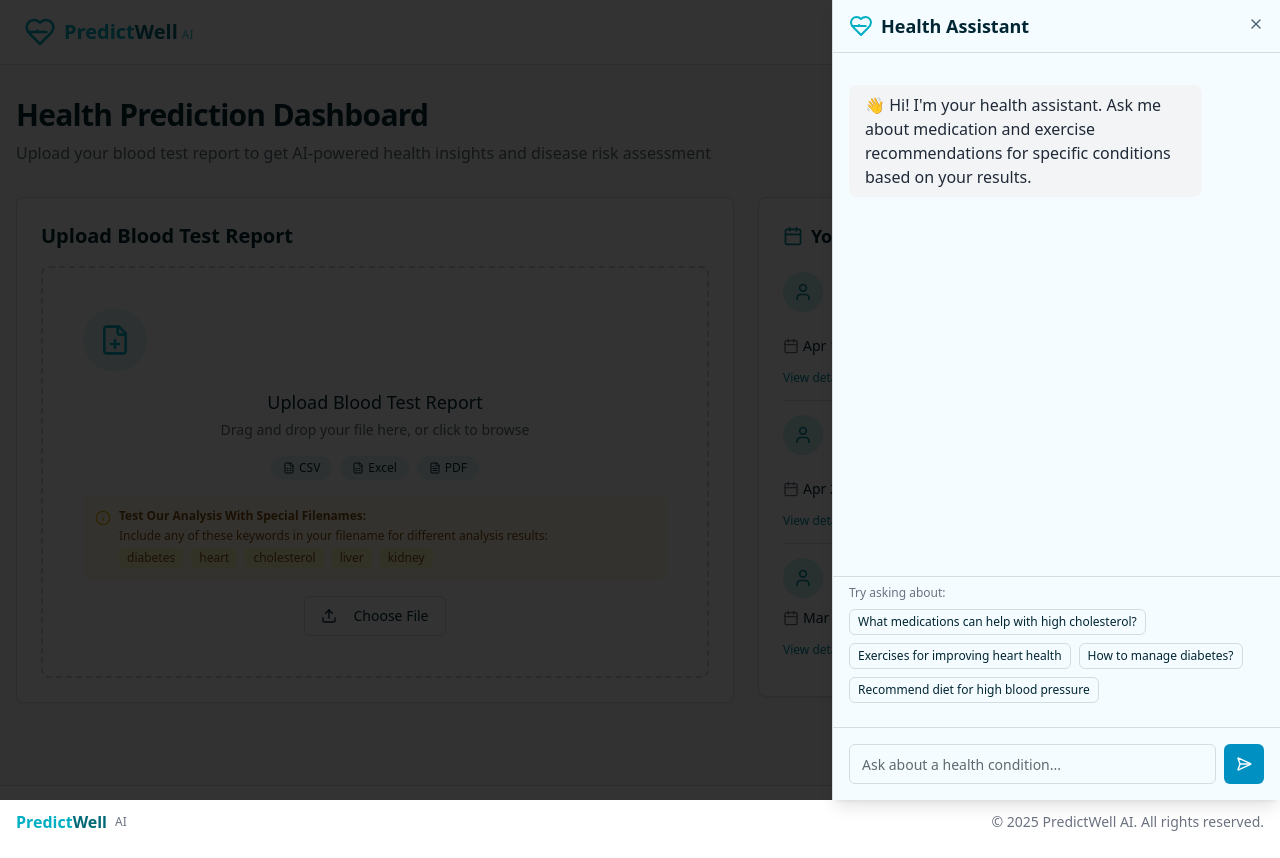
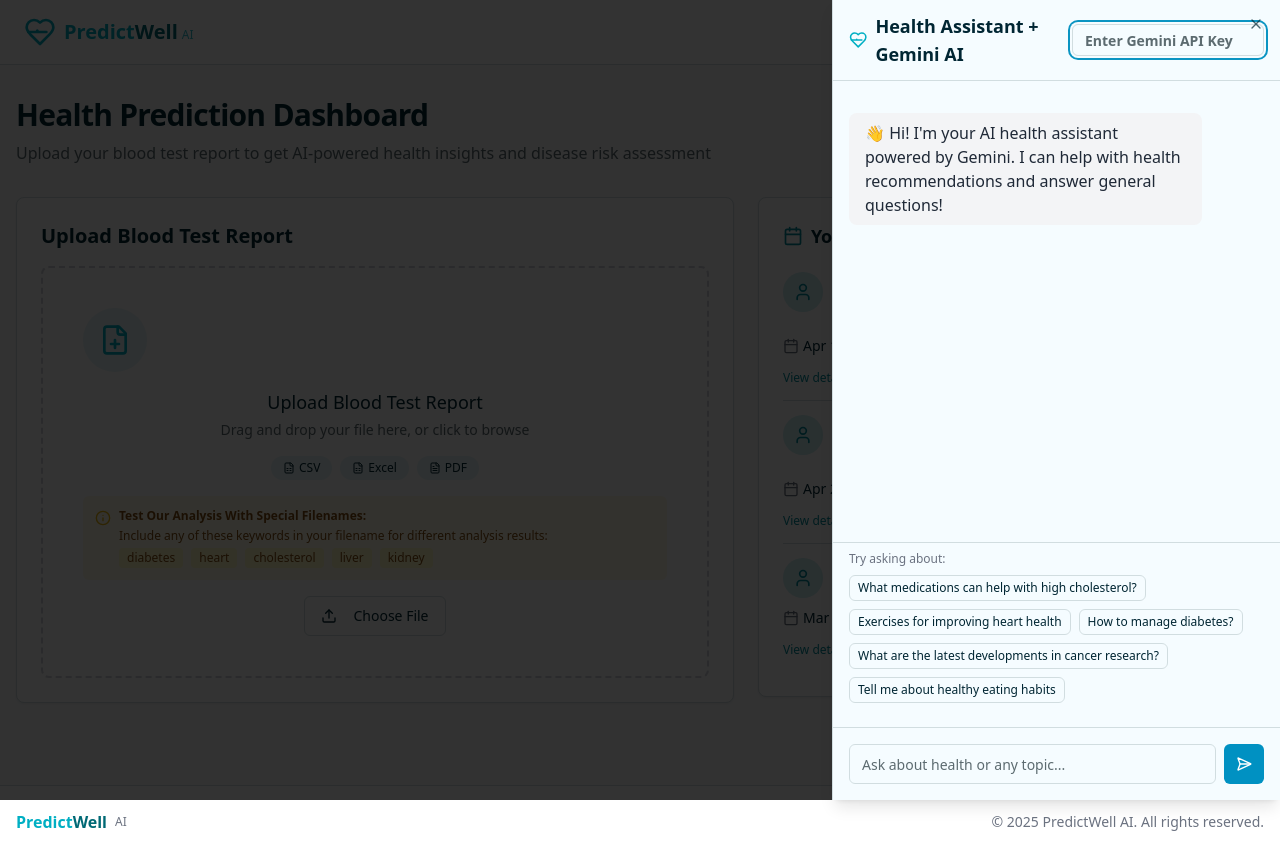
Before and after one commit to ManzerFarhan/predict-well-ai, a React (Vite) app: page / in a window 1280 px wide. Both pictures are taken after a click on the button 1228 px from the left and 748 px from the top of the page. Built offline with nearby package versions, Linux system fonts and the light colour scheme.

Commit message:
Add Gemini chatbot integration
Integrate the Gemini chatbot to answer questions within the existing chatbot component.

```diff
--- a/src/components/HealthChatbot.tsx
+++ b/src/components/HealthChatbot.tsx
@@ -1,12 +1,12 @@
-
 import { useState, useRef, useEffect } from "react";
 import { Button } from "@/components/ui/button";
 import { Input } from "@/components/ui/input";
 import { Sheet, SheetContent, SheetHeader, SheetTitle, SheetTrigger } from "@/components/ui/sheet";
-import { Command, CommandInput, CommandList, CommandEmpty, CommandGroup, CommandItem } from "@/components/ui/command";
+import { MessageCircle, SendHorizontal } from "lucide-react";
 import { getHealthRecommendations } from "@/services/mockHealthRecommendations";
-import { MessageCircle, SendHorizontal, PlusCircle, X } from "lucide-react";
 import { HealthRecommendation } from "@/types/health";
+import { getGeminiResponse } from "@/utils/geminiAI";
+import { toast } from "sonner";
 
 interface Message {
   id: string;
@@ -20,16 +20,18 @@ const HealthChatbot = () => {
     {
       id: "welcome",
       sender: "bot",
-      text: "👋 Hi! I'm your health assistant. Ask me about medication and exercise recommendations for specific conditions based on your results."
+      text: "👋 Hi! I'm your AI health assistant powered by Gemini. I can help with health recommendations and answer general questions!"
     }
   ]);
   const [input, setInput] = useState("");
   const [isLoading, setIsLoading] = useState(false);
-  const [suggestions, setSuggestions] = useState<string[]>([
+  const [apiKey, setApiKey] = useState<string>("");
+  const [suggestions] = useState<string[]>([
     "What medications can help with high cholesterol?",
     "Exercises for improving heart health",
     "How to manage diabetes?",
-    "Recommend diet for high blood pressure"
+    "What are the latest developments in cancer research?",
+    "Tell me about healthy eating habits"
   ]);
   const messagesEndRef = useRef<HTMLDivElement>(null);
   const [open, setOpen] = useState(false);
@@ -55,36 +57,48 @@ const HealthChatbot = () => {
     setInput("");
     setIsLoading(true);
 
-    // Simulate API delay
-    setTimeout(async () => {
     try {
       const lowerInput = input.toLowerCase();
+      if (lowerInput.includes("cholesterol") ||
+          lowerInput.includes("diabetes") ||
+          lowerInput.includes("blood pressure") ||
+          lowerInput.includes("anemia") ||
+          lowerInput.includes("thyroid")) {
         let disease = "";
-
-        if (lowerInput.includes("cholesterol") || lowerInput.includes("lipid")) {
+        if (lowerInput.includes("cholesterol")) {
           disease = "High Cholesterol";
-        } else if (lowerInput.includes("diabetes") || lowerInput.includes("sugar")) {
+        } else if (lowerInput.includes("diabetes")) {
           disease = "Diabetes";
-        } else if (lowerInput.includes("blood pressure") || lowerInput.includes("hypertension")) {
+        } else if (lowerInput.includes("blood pressure")) {
           disease = "Hypertension";
-        } else if (lowerInput.includes("anemia") || lowerInput.includes("iron")) {
+        } else if (lowerInput.includes("anemia")) {
           disease = "Anemia";
         } else if (lowerInput.includes("thyroid")) {
           disease = "Thyroid Disorder";
-        } else {
-          disease = "General Health";
         }
 
         const recommendations = await getHealthRecommendations(disease);
-
         const botMessage: Message = {
           id: Date.now().toString(),
           sender: "bot",
           text: `Here are some recommendations for ${disease}:`,
           recommendations: recommendations
         };
+        setMessages(prev => [...prev, botMessage]);
+      } else {
+        if (!apiKey) {
+          toast.error("Please enter your Gemini API key in the settings first");
+          return;
+        }
 
+        const geminiResponse = await getGeminiResponse(input, apiKey);
+        const botMessage: Message = {
+          id: Date.now().toString(),
+          sender: "bot",
+          text: geminiResponse
+        };
         setMessages(prev => [...prev, botMessage]);
+      }
     } catch (error) {
       const errorMessage: Message = {
         id: Date.now().toString(),
@@ -95,7 +109,6 @@ const HealthChatbot = () => {
     } finally {
       setIsLoading(false);
     }
-    }, 1500);
   };
 
   const handleKeyDown = (e: React.KeyboardEvent) => {
@@ -122,14 +135,23 @@ const HealthChatbot = () => {
       </SheetTrigger>
       <SheetContent className="sm:max-w-md p-0 flex flex-col h-full">
         <SheetHeader className="px-4 py-3 border-b">
-          <SheetTitle className="flex items-center">
+          <SheetTitle className="flex items-center justify-between">
             <div className="flex items-center gap-2">
               <svg xmlns="http://www.w3.org/2000/svg" width="24" height="24" viewBox="0 0 24 24" fill="none" stroke="currentColor" strokeWidth="2" strokeLinecap="round" strokeLinejoin="round" className="text-medical-500">
                 <path d="M19 14c1.49-1.46 3-3.21 3-5.5A5.5 5.5 0 0 0 16.5 3c-1.76 0-3 .5-4.5 2-1.5-1.5-2.74-2-4.5-2A5.5 5.5 0 0 0 2 8.5c0 2.3 1.5 4.05 3 5.5l7 7Z"></path>
                 <path d="M3.22 12H9.5l.5-1 .5 1h6.28"></path>
               </svg>
-              Health Assistant
+              Health Assistant + Gemini AI
             </div>
+            {!apiKey && (
+              <Input
+                type="password"
+                placeholder="Enter Gemini API Key"
+                className="w-48 h-8 text-xs"
+                value={apiKey}
+                onChange={(e) => setApiKey(e.target.value)}
+              />
+            )}
           </SheetTitle>
         </SheetHeader>
 
@@ -230,7 +252,7 @@ const HealthChatbot = () => {
         <div className="p-4 border-t mt-auto">
           <div className="flex gap-2">
             <Input
-              placeholder="Ask about a health condition..."
+              placeholder="Ask about health or any topic..."
               value={input}
               onChange={(e) => setInput(e.target.value)}
               onKeyDown={handleKeyDown}
--- /dev/null
+++ b/src/utils/geminiAI.ts
@@ -0,0 +1,63 @@
+
+interface GeminiResponse {
+  candidates: Array<{
+    content: {
+      parts: Array<{
+        text: string;
+      }>;
+    };
+  }>;
+}
+
+export const getGeminiResponse = async (message: string, apiKey: string): Promise<string> => {
+  try {
+    const response = await fetch('https://generativelanguage.googleapis.com/v1/models/gemini-pro:generateContent', {
+      method: 'POST',
+      headers: {
+        'Content-Type': 'application/json',
+        'Authorization': `Bearer ${apiKey}`
+      },
+      body: JSON.stringify({
+        contents: [{
+          parts: [{
+            text: message
+          }]
+        }],
+        generationConfig: {
+          temperature: 0.7,
+          topK: 40,
+          topP: 0.95,
+          maxOutputTokens: 1024,
+        },
+        safetySettings: [
+          {
+            category: "HARM_CATEGORY_HARASSMENT",
+            threshold: "BLOCK_MEDIUM_AND_ABOVE"
+          },
+          {
+            category: "HARM_CATEGORY_HATE_SPEECH",
+            threshold: "BLOCK_MEDIUM_AND_ABOVE"
+          },
+          {
+            category: "HARM_CATEGORY_SEXUALLY_EXPLICIT",
+            threshold: "BLOCK_MEDIUM_AND_ABOVE"
+          },
+          {
+            category: "HARM_CATEGORY_DANGEROUS_CONTENT",
+            threshold: "BLOCK_MEDIUM_AND_ABOVE"
+          }
+        ]
+      })
+    });
+
+    if (!response.ok) {
+      throw new Error('Failed to get response from Gemini');
+    }
+
+    const data: GeminiResponse = await response.json();
+    return data.candidates[0]?.content.parts[0]?.text || 'Sorry, I could not generate a response.';
+  } catch (error) {
+    console.error('Error calling Gemini API:', error);
+    return 'Sorry, there was an error processing your request.';
+  }
+};
```
Lines whose indentation alone changed are shown as unchanged.
